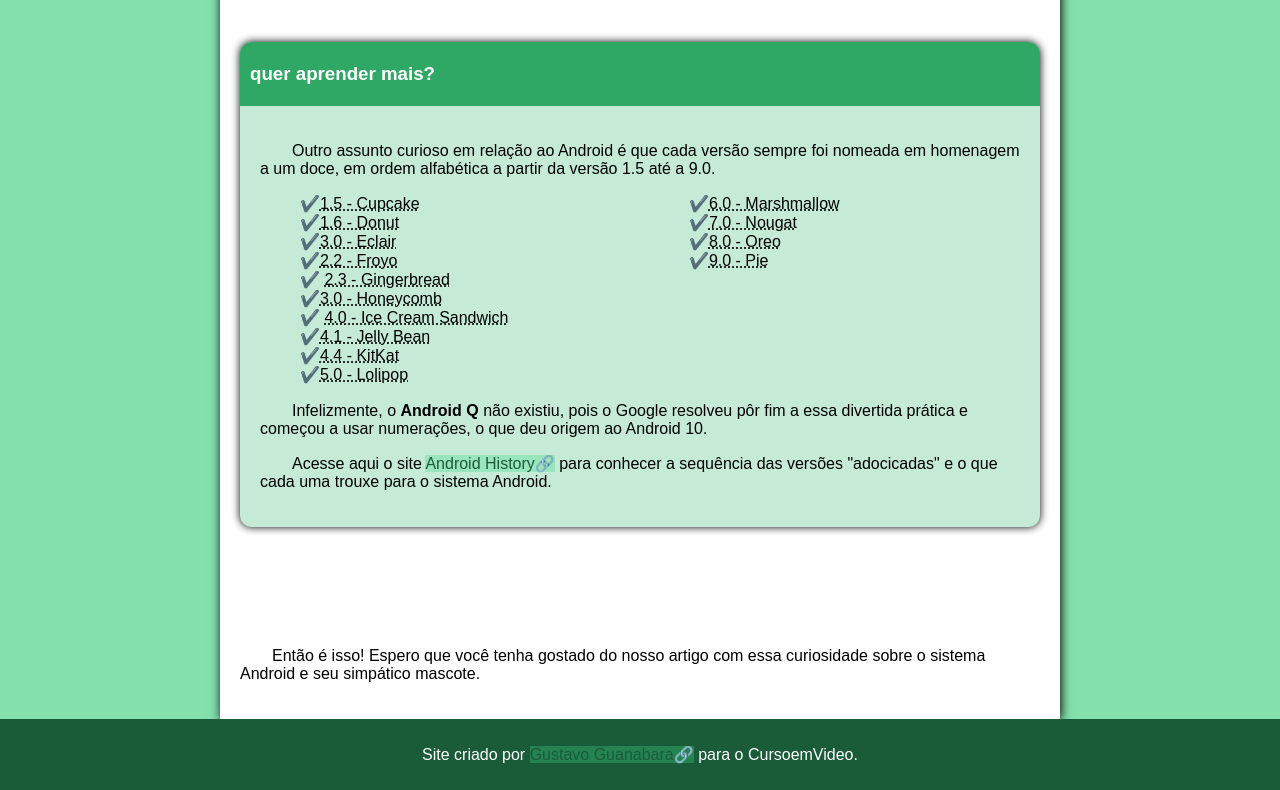
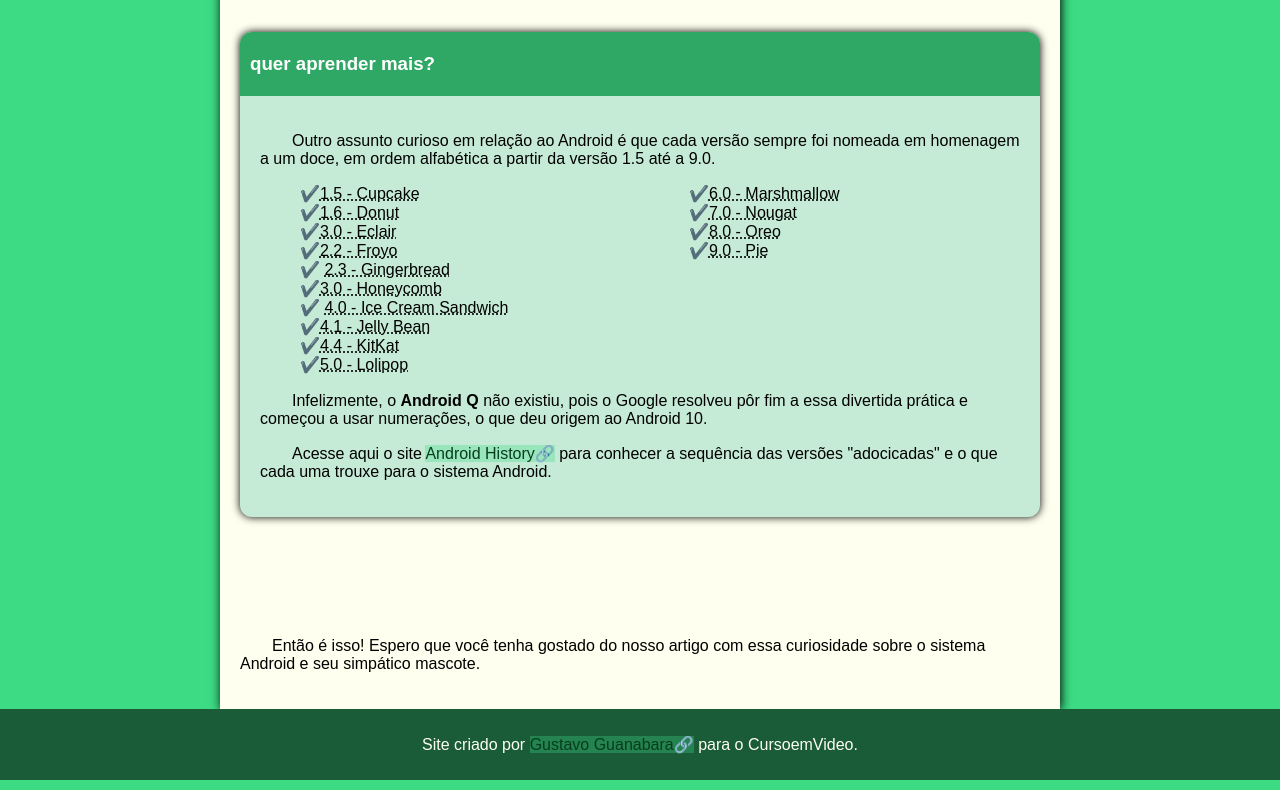
Before and after one commit to MateusSilver/curso-em-video-html-desafio-10, a plain HTML site: page index.html in a window 1280 px wide. Shown: the part 1869-2659 px from the top of the page. Drawn offline with Linux system fonts and the light colour scheme.

Commit message:
feat: add css variables

```diff
--- a/index.css
+++ b/index.css
@@ -1,8 +1,29 @@
+@import url("https://fonts.googleapis.com/css2?family=Bebas+Neue&display=swap");
+
+:root {
+  --background: #feffee;
+  --cor2: #83e12d;
+  --cor3: #3ddc84;
+  --cor4: #2fa866;
+  --cor5: #1a5c37;
+  --cor6: #063d1e;
+
+  --font-primaria: Arial, Verdana, Helvetica, sans-serif;
+  --font-destaque: "Bebas Neue", cursive;
+  --font-estilizada: "Android";
+}
+
+@font-face {
+  font-family: "Android";
+  src: local("idroid"), url("./fontes/idroid.otf") format("opentype");
+  font-weight: normal;
+}
+
 body {
-  background-color: #84e1ad;
-  color: #fff;
+  background-color: var(--cor3);
+  color: white;
   margin: 0px;
-  font-family: Arial, Helvetica, sans-serif;
+  font-family: var(--font-primaria);
 }
 
 section > p {
@@ -14,7 +35,7 @@ div > p {
 }
 
 header {
-  background: linear-gradient(#3cd983, #1a5c38);
+  background: linear-gradient(var(--cor3), var(--cor5));
   margin: 0px 0px;
   font-family: sans-serif;
   padding-top: 10px;
@@ -28,7 +49,7 @@ header > p {
 
 header > h2 {
   text-transform: uppercase;
-  font-family: Impact, Haettenschweiler, "Arial Narrow Bold", sans-serif;
+  font-family: var(--font-destaque);
   font-weight: 300;
   font-size: 32px;
 }
@@ -55,8 +76,8 @@ header > nav > ul > li {
 }
 
 header > nav > ul > li:hover {
-  background-color: #3cd983;
-  color: #1a5c38;
+  background-color: var(--cor3);
+  color: var(--cor6);
 }
 
 article {
@@ -64,8 +85,8 @@ article {
   margin-top: 0px;
   max-width: 800px;
   box-shadow: black 1px 1px 10px;
-  background-color: white;
-  color: #1a5c38;
+  background-color: var(--background);
+  color: var(--cor5);
   padding: 20px 20px;
 }
 
@@ -73,14 +94,9 @@ article > section > p {
   color: black;
 }
 
-@font-face {
-  font-family: "Android";
-  src: local("idroid"), url("./fontes/idroid.otf");
-}
-
 article > section > h1,
 article > section > h2 {
-  font-family: "Android";
+  font-family: var(--font-estilizada);
 }
 
 article > section > h2 {
@@ -115,7 +131,7 @@ figure > figcaption {
 }
 
 .infobox-header {
-  background-color: #2fa866;
+  background-color: var(--cor4);
   color: white;
   padding: 2px 10px;
   border-top-left-radius: 12px;
@@ -142,7 +158,7 @@ figure > figcaption {
 footer {
   width: 100%;
   background-color: #1a5c38;
-  color: white;
+  color: var(--background);
   padding: 10px 0px;
 }
 
@@ -151,7 +167,7 @@ footer > p {
 }
 
 a {
-  color: #1a5c38;
+  color: var(--cor6);
   background-color: #3cd98350;
   text-decoration: none;
 }
```
